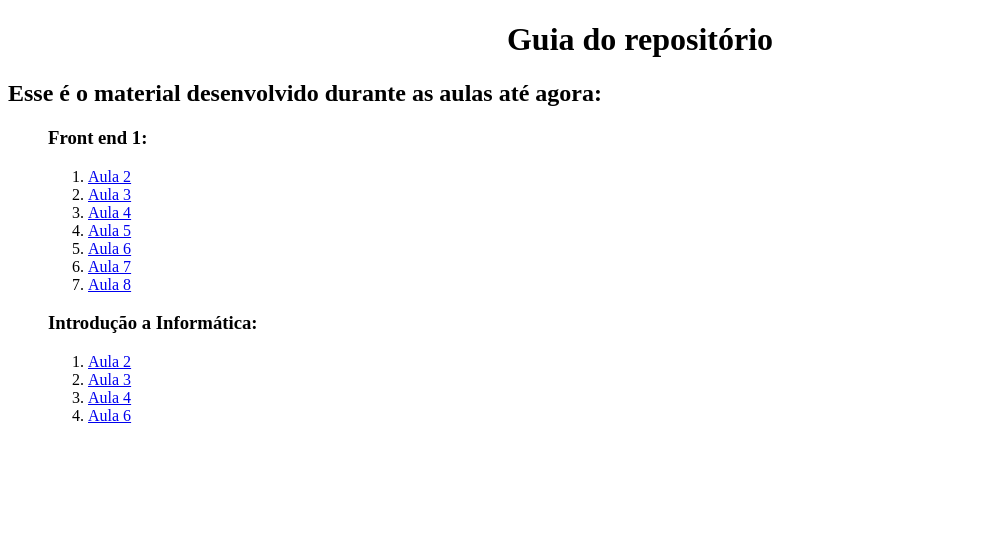
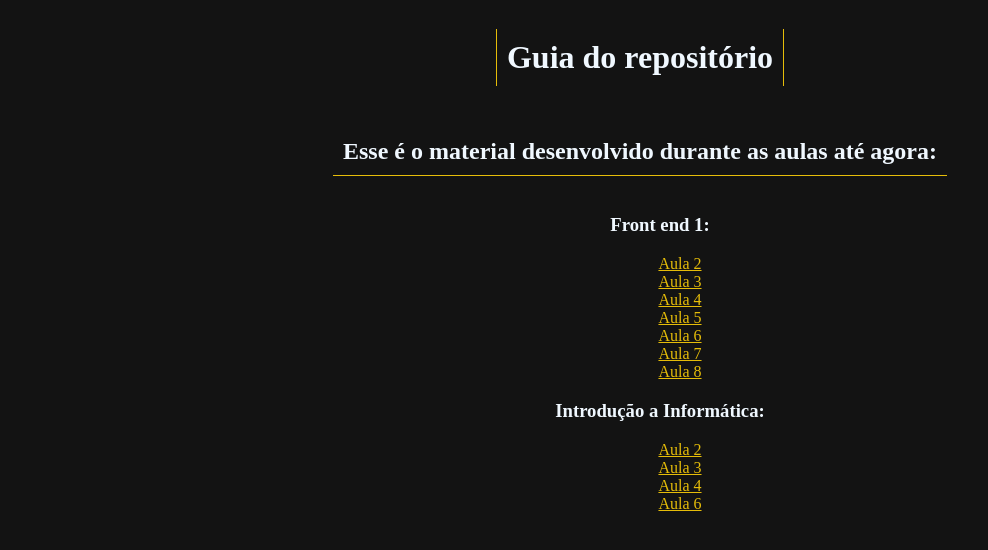
Before and after one commit to ImpMagno/DH-Certified-Tech-Developer, a plain HTML site: page index.html in a window 1280 px wide. Shown: the whole page, without its empty margins (0-988 px from the left). Drawn offline with Linux system fonts and the light colour scheme.

Commit message:
Atualização no index principal

```diff
--- /dev/null
+++ b/css/style.css
@@ -0,0 +1,41 @@
+body
+{
+
+    background-color: #131313;
+    color: aliceblue;
+    text-align: center;
+
+}
+
+a
+{
+
+    color: #e6bd09;
+
+}
+
+h1
+{
+
+    border-left: 1px solid #e6bd09;
+    border-right: 1px solid #e6bd09;
+    padding: 10px;
+    display: inline-block;
+
+}
+
+h2
+{
+
+    border-bottom: 1px solid #e6bd09;
+    padding: 10px;
+    display: inline-block;
+
+}
+
+li
+{
+
+    display: block;
+
+}
--- a/index.html
+++ b/index.html
@@ -10,6 +10,8 @@
 
         <meta name="viewport" content="width=device-width, initial-scale=1.0">
 
+        <link rel="stylesheet" href="./css/style.css">
+
         <title>Guia do repositório</title>
 
     </head>
@@ -18,7 +20,7 @@
 
         <header>
 
-            <h1 align="center">Guia do repositório</h1>
+            <h1>Guia do repositório</h1>
 
         </header>
 
@@ -26,7 +28,7 @@
 
             <h2>Esse é o material desenvolvido durante as aulas até agora:</h2>
 
-            <ul type="none">
+        <ul type="none">
 
                 <li>
 
```
